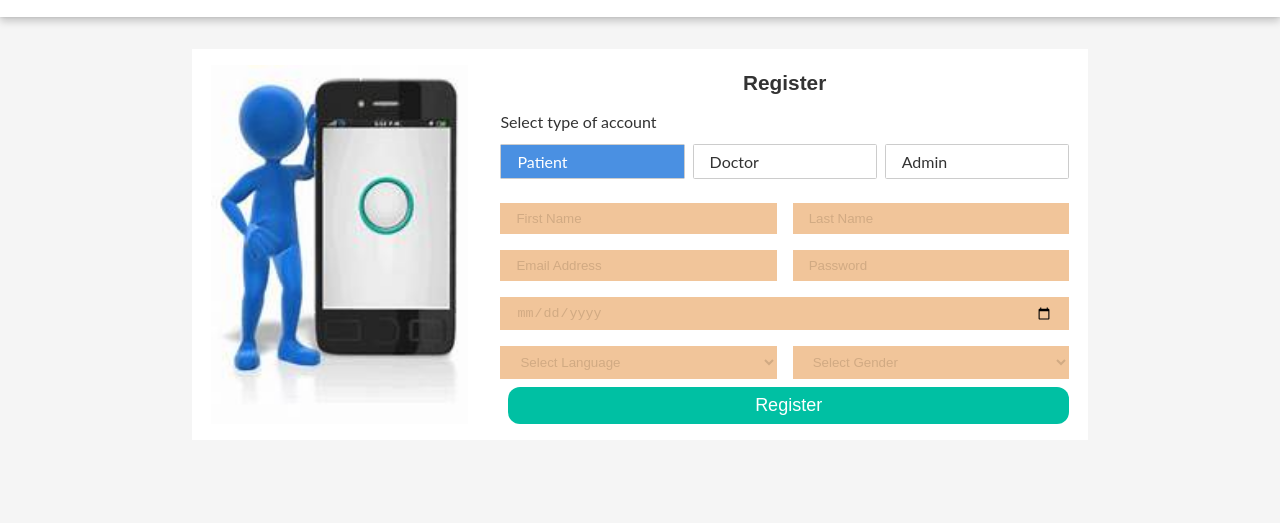
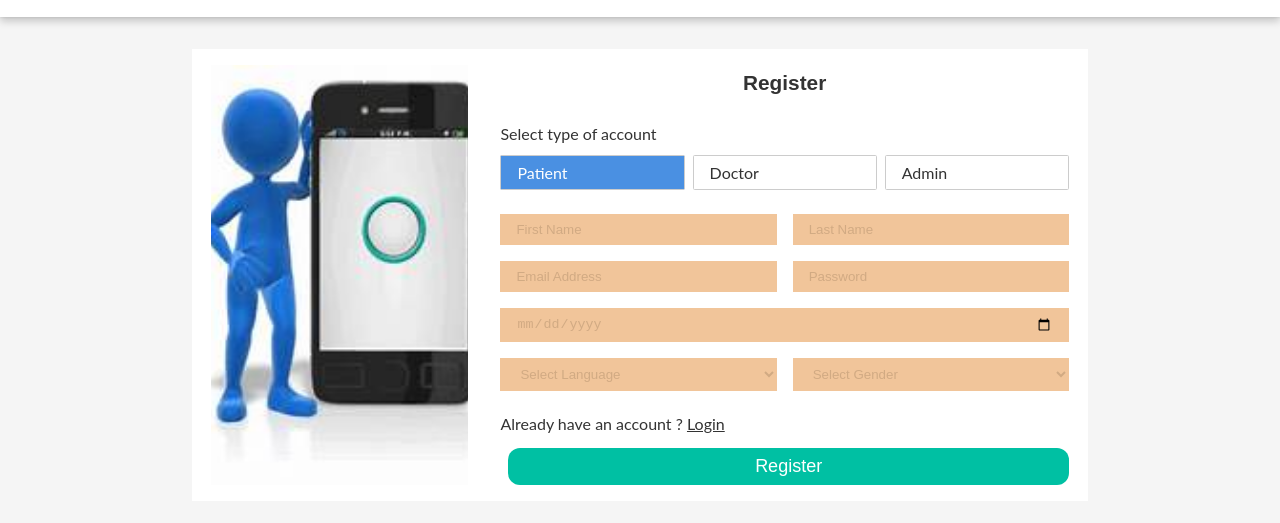
Before and after one commit to Giathi-Daniel/Telemedicine-App-PLP, a plain HTML site: page client/register.html in a window 1280 px wide. Both pictures are taken after a click on the element "Patient". Shown: the part 63-586 px from the top of the page. Drawn offline with Linux system fonts and the light colour scheme.

Commit message:
complete forms

```diff
--- a/client/css/auth.css
+++ b/client/css/auth.css
@@ -57,6 +57,20 @@ h3 {
     font-size: 1.3rem;
 }
 
+p {
+    margin-block: .7rem;
+}
+
+p>a {
+    text-decoration: underline;
+    transition: transform 0.1s ease;
+}
+
+p>a:hover {
+    transform: scale(1.1) !important;
+    color: #000;
+}
+
 .form__container>form {
     display: flex;
     flex-direction: column;
@@ -80,16 +94,17 @@ form>div>p {
     border: 1px solid #ccc;
     border-radius: .1rem;
     cursor: pointer;
-    transition: background all .3s;
+    transition: background all .3s ease;
 }
 
 #role-selection span:hover {
     background: var(--color-secondary);
+    color: var(--color-light);
 }
 
 #role-selection span.selected {
     background: var(--color-primary);
-    color: white;
+    color: var(--color-light);
 }
 
 .form__field div {
--- a/client/register.html
+++ b/client/register.html
@@ -38,7 +38,7 @@
 
     <!-- ================== REGISTER ================== -->
     <div class="container register">
-      <div class="form__image">
+      <div class="form__image register__image">
         <img src="images/register.png" alt="registerImage" />
       </div>
       <div class="form__container">
@@ -131,6 +131,8 @@
             </div>
           </div>
 
+          <p>Already have an account ? <a href="login.html">Login</a></p>
+
           <button type="submit">Register</button>
         </form>
       </div>
```
Also changed, not shown: client/login.html (+1 -0 lines).
